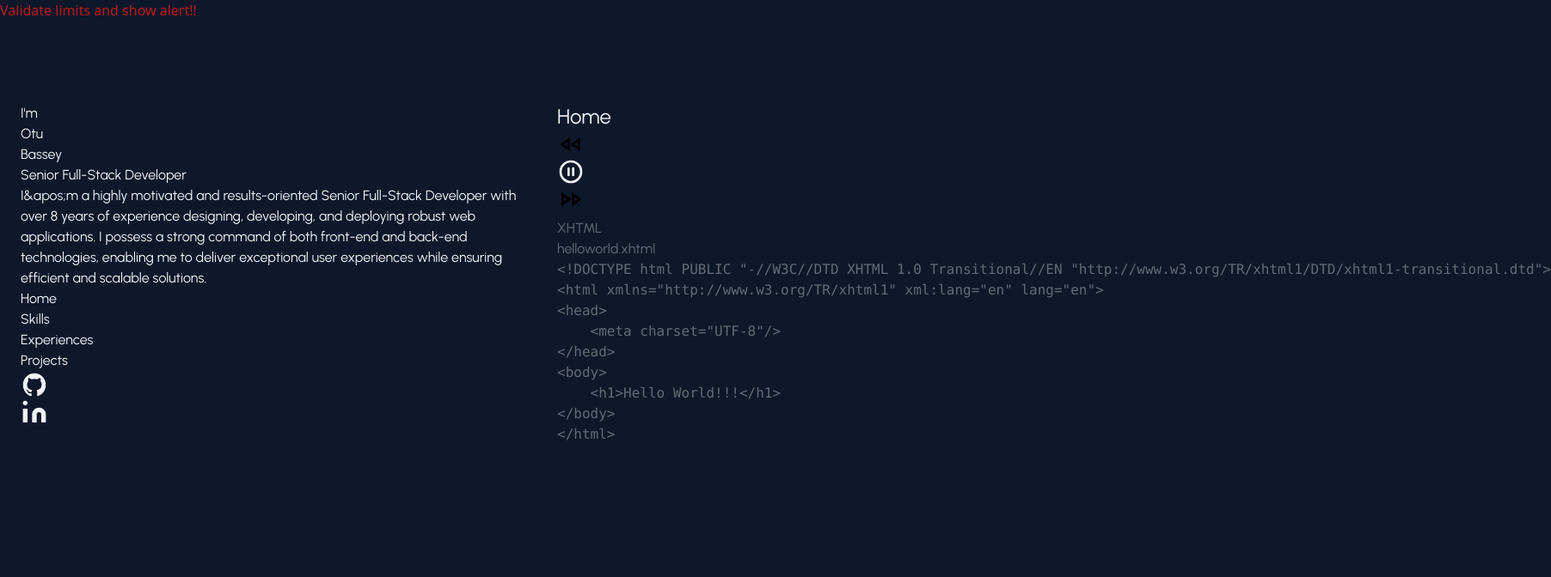
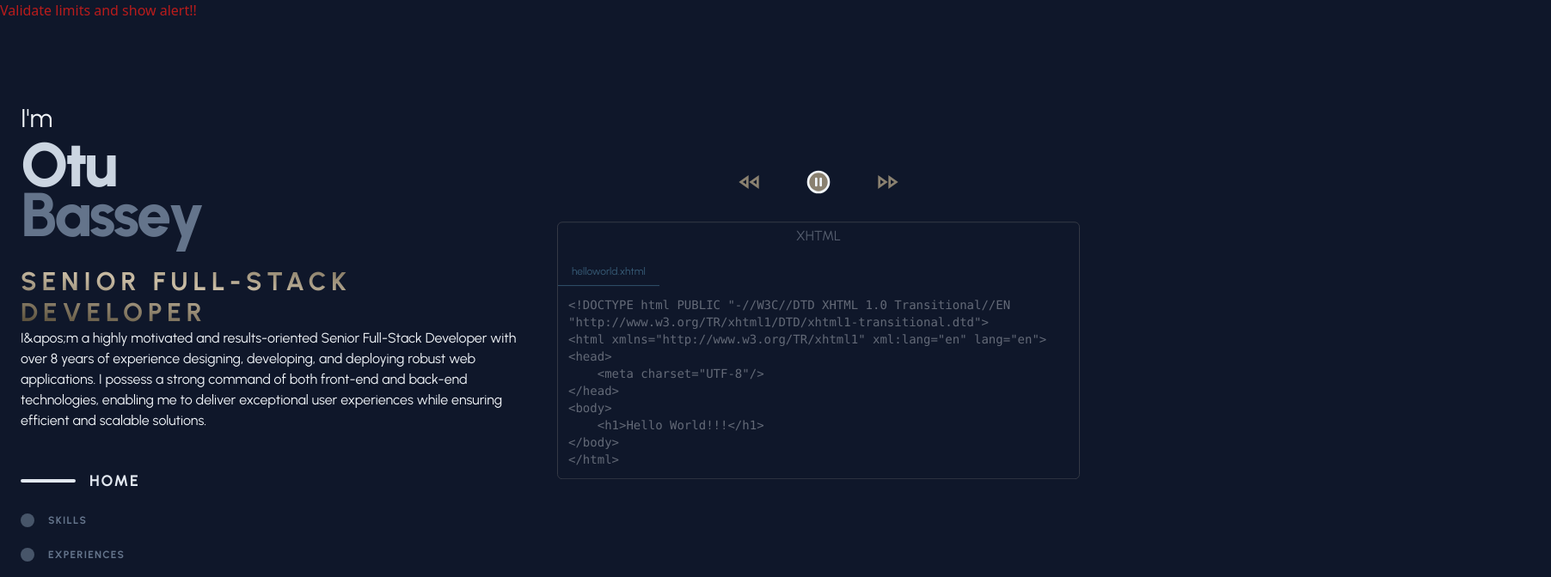
Before and after one commit to otubassey/portfolio, a Next.js app in the folder hello-world/: page / in a window 1280 px wide. Shown: the top 672 px of the page at 86% size, 1804 px wide, since content can reach past the window. Built offline with nearby package versions, Linux system fonts and the light colour scheme; what next would draw is missing.

Commit message:
Update tailwind config

```diff
--- a/hello-world/tailwind.config.ts
+++ b/hello-world/tailwind.config.ts
@@ -2,7 +2,9 @@ import type { Config } from "tailwindcss";
 
 const config: Config = {
   content: [
-    "./src/pages/**/*.{js,ts,jsx,tsx,mdx}"
+    "./src/pages/**/*.{js,ts,jsx,tsx,mdx}",
+    "./src/components/**/*.{js,ts,jsx,tsx,mdx}",
+    "./src/ui/**/*.{js,ts,jsx,tsx,mdx}"
   ],
   theme: {
     extend: {
```
